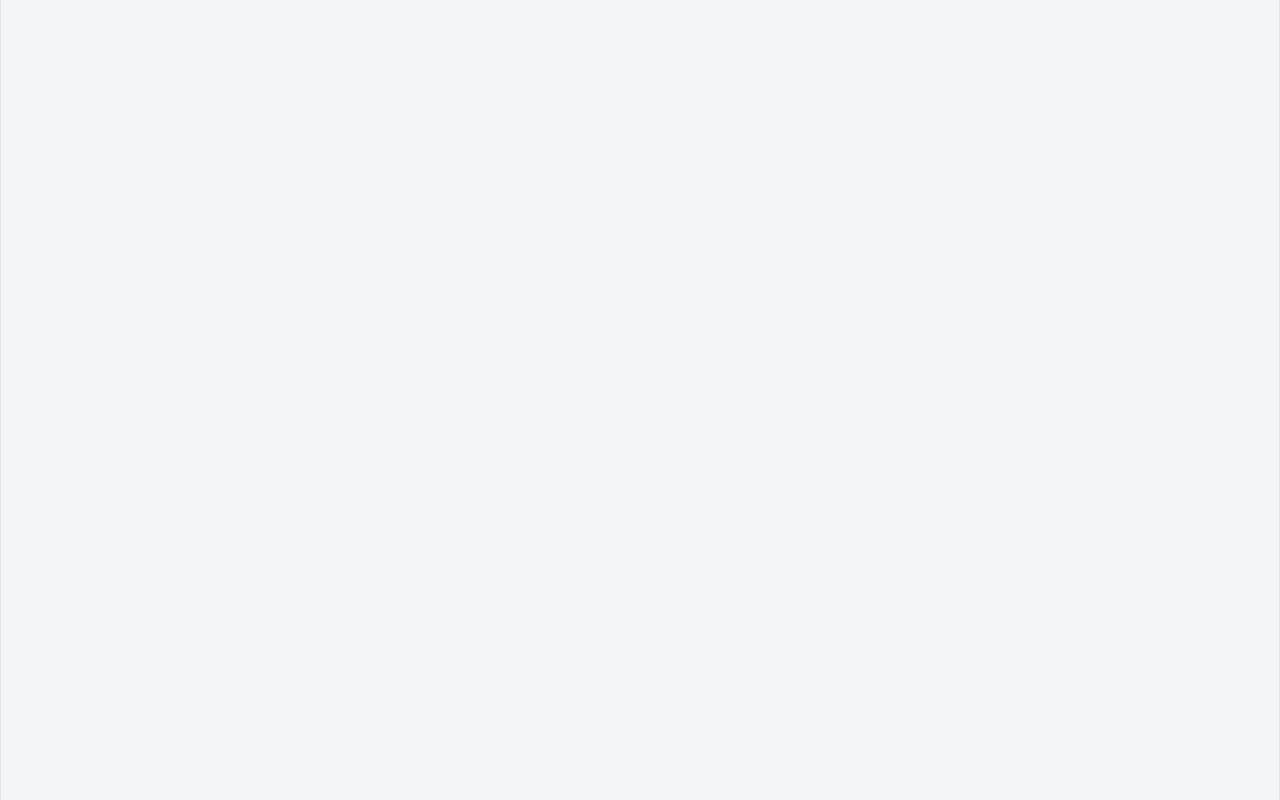
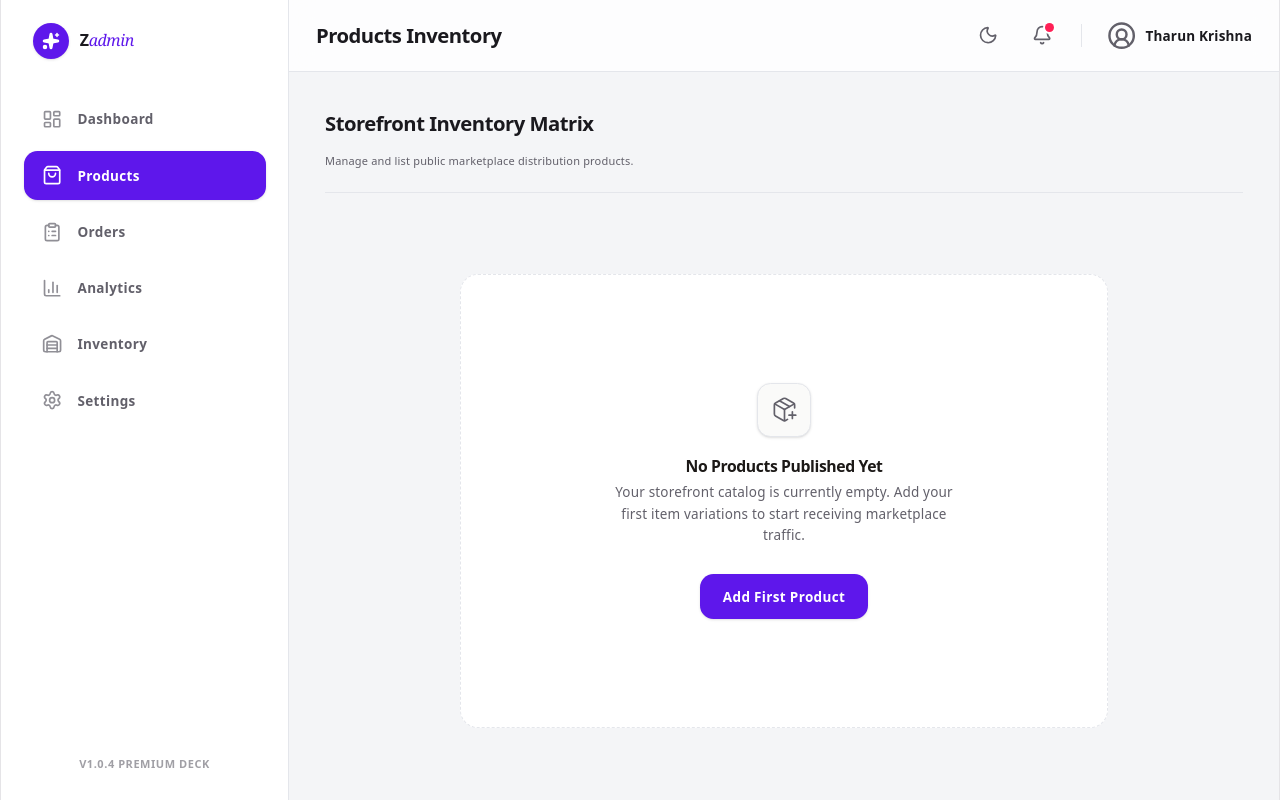
Before and after one commit to THARUN-KRSHN/Zaalima-Project-1, a React app in the folder frontend/: page /vendor/products in a window 1280 px wide. Before the commit this address had no page. Built offline with nearby package versions, Linux system fonts and the light colour scheme; the HTML template or start-up script is replaced by a standard one.

Commit message:
feat: add reusable empty states

```diff
--- a/frontend/src/App.jsx
+++ b/frontend/src/App.jsx
@@ -11,6 +11,7 @@ import VendorDashboard from "./pages/vendor/VendorDashboard";
 
 // 🌟 New Administrative Vendor Analytics Import
 import AnalyticsDashboard from "./pages/vendor/AnalyticsDashboard";
+import VendorProducts from "./pages/vendor/VendorProducts";
 
 import "./App.css";
 
@@ -34,6 +35,7 @@ function App() {
 
           {/* 🌟 New Operational Vendor Analytics Endpoint */}
           <Route path="/vendor/analytics" element={<AnalyticsDashboard />} />
+          <Route path="/vendor/products" element={<VendorProducts />} />
         </Routes>
       </div>
     </Router>
--- a/frontend/src/components/dashboard/Sidebar.jsx
+++ b/frontend/src/components/dashboard/Sidebar.jsx
@@ -11,7 +11,8 @@ export default function Sidebar({ isOpen, onClose, activeTab }) {
     // Config path blueprint structural map arrays
     const menuItems = [
         { id: 'Dashboard', label: 'Dashboard', icon: LayoutDashboard, path: '/vendor/dashboard' },
-        { id: 'Products', label: 'Products', icon: ShoppingBag, path: '#products' },
+        /* 🌟 FIX: Transformed placeholder string to point directly to your real absolute file route link path */
+        { id: 'Products', label: 'Products', icon: ShoppingBag, path: '/vendor/products' },
         { id: 'Orders', label: 'Orders', icon: ClipboardList, path: '#orders' },
         { id: 'Analytics', label: 'Analytics', icon: BarChart3, path: '/vendor/analytics' },
         { id: 'Inventory', label: 'Inventory', icon: Warehouse, path: '#inventory' },
@@ -61,7 +62,7 @@ export default function Sidebar({ isOpen, onClose, activeTab }) {
                                     key={item.id}
                                     type="button"
                                     onClick={() => {
-                                        // 🌟 Dynamic Single Page Link Dispatches
+                                        // Dynamic Single Page Link Dispatches
                                         if (item.path.startsWith('/')) {
                                             navigate(item.path);
                                         }
--- /dev/null
+++ b/frontend/src/components/empty/EmptyAnalytics.jsx
@@ -0,0 +1,21 @@
+import React from 'react';
+import { BarChartHorizontal } from 'lucide-react';
+
+export default function EmptyAnalytics() {
+    return (
+        <div className="w-full py-20 sm:py-28 px-4 rounded-2xl border border-[var(--border-light)] bg-[var(--bg-surface)] text-center flex flex-col items-center justify-center gap-4 w-full shadow-sm animate-in fade-in duration-300">
+            <div className="w-12 h-12 rounded-xl bg-stone-50 dark:bg-stone-800 text-[var(--text-muted)] flex items-center justify-center border border-[var(--border-light)] shadow-sm">
+                <BarChartHorizontal className="w-6 h-6 stroke-[1.5]" />
+            </div>
+
+            <div className="flex flex-col gap-1 max-w-xs">
+                <h4 className="text-sm font-bold text-stone-900 dark:text-white tracking-tight">
+                    Awaiting Performance Metrics Pack
+                </h4>
+                <p className="text-xs text-[var(--text-muted)] leading-relaxed font-normal">
+                    Analytical charts, revenue trajectories, and item conversion models will generate automatically as soon as your first order converts.
+                </p>
+            </div>
+        </div>
+    );
+}
--- /dev/null
+++ b/frontend/src/components/empty/EmptyOrders.jsx
@@ -0,0 +1,21 @@
+import React from 'react';
+import { ClipboardX } from 'lucide-react';
+
+export default function EmptyOrders() {
+    return (
+        <div className="w-full py-16 sm:py-24 px-4 text-center flex flex-col items-center justify-center gap-4 max-w-xl mx-auto animate-in fade-in zoom-in-95 duration-200">
+            <div className="w-12 h-12 rounded-xl bg-stone-50 dark:bg-stone-800 text-[var(--text-muted)] flex items-center justify-center border border-[var(--border-light)] shadow-sm">
+                <ClipboardX className="w-6 h-6 stroke-[1.5]" />
+            </div>
+
+            <div className="flex flex-col gap-1 max-w-xs">
+                <h4 className="text-sm font-bold text-stone-900 dark:text-white tracking-tight">
+                    No Transaction Ledger Logs
+                </h4>
+                <p className="text-xs text-[var(--text-muted)] leading-relaxed font-normal">
+                    We couldn't find any recent purchases bound to your merchant identifier node across logistics hubs.
+                </p>
+            </div>
+        </div>
+    );
+}
--- /dev/null
+++ b/frontend/src/components/empty/EmptyProducts.jsx
@@ -0,0 +1,29 @@
+import React from 'react';
+import { PackagePlus } from 'lucide-react';
+
+export default function EmptyProducts({ onAddProductSubmit }) {
+    return (
+        <div className="w-full py-16 sm:py-24 px-4 rounded-2xl border border-dashed border-[var(--border-light)] bg-[var(--bg-surface)] text-center flex flex-col items-center justify-center gap-4 max-w-xl mx-auto animate-in fade-in zoom-in-95 duration-200">
+            <div className="w-12 h-12 rounded-xl bg-stone-50 dark:bg-stone-800 text-[var(--text-muted)] flex items-center justify-center border border-[var(--border-light)] shadow-sm">
+                <PackagePlus className="w-6 h-6 stroke-[1.5]" />
+            </div>
+
+            <div className="flex flex-col gap-1 max-w-xs">
+                <h4 className="text-sm font-bold text-stone-900 dark:text-white tracking-tight">
+                    No Products Published Yet
+                </h4>
+                <p className="text-xs text-[var(--text-muted)] leading-relaxed font-normal">
+                    Your storefront catalog is currently empty. Add your first item variations to start receiving marketplace traffic.
+                </p>
+            </div>
+
+            <button
+                type="button"
+                onClick={onAddProductSubmit}
+                className="mt-2 bg-[var(--primary)] text-[var(--text-on-primary)] px-5 h-10 rounded-xl text-xs font-bold tracking-wide shadow-sm hover:bg-[var(--primary-hover)] transition-all active:scale-[0.98] focus:outline-none cursor-pointer"
+            >
+                Add First Product
+            </button>
+        </div>
+    );
+}
--- /dev/null
+++ b/frontend/src/pages/vendor/VendorProducts.jsx
@@ -0,0 +1,95 @@
+import React, { useState, useEffect } from 'react';
+import Sidebar from '../../components/dashboard/Sidebar';
+import TopBar from '../../components/dashboard/TopBar';
+import Loader from '../../components/common/Loader';
+
+// 🌟 Import your Empty state layout handler component
+import EmptyProducts from '../../components/empty/EmptyProducts';
+
+export default function VendorProducts() {
+    const [loading, setLoading] = useState(true);
+    const [isDarkMode, setIsDarkMode] = useState(false);
+    const [isSidebarOpen, setIsSidebarOpen] = useState(false);
+    const [activeTab, setActiveTab] = useState('Products');
+
+    // 🌟 This array state controls whether the page is empty or full.
+    // To test the Empty state, leave it empty: useState([])
+    const [products, setProducts] = useState([]);
+
+    useEffect(() => {
+        const timer = setTimeout(() => setLoading(false), 1000);
+        return () => clearTimeout(timer);
+    }, []);
+
+    // Simulated callback attached directly to the empty state's action trigger button
+    const handleCreateFirstProduct = () => {
+        // Automatically injects a template product row item to showcase the switch effect
+        setProducts([
+            { id: 1, name: "Anarkali Kurta Set", price: 898, stock: 14 }
+        ]);
+    };
+
+    return (
+        <div className={`${isDarkMode ? 'dark' : ''} min-h-screen w-full bg-[var(--bg-main)] flex transition-colors duration-300`}>
+
+            <Sidebar
+                isOpen={isSidebarOpen}
+                onClose={() => setIsSidebarOpen(false)}
+                activeTab="Products" // Kept locked to sync sidebar navigation
+                setActiveTab={setActiveTab}
+            />
+
+            <div className="flex-grow flex flex-col min-w-0 max-h-screen overflow-y-auto">
+                <TopBar
+                    title="Products Inventory"
+                    isDarkMode={isDarkMode}
+                    onToggleTheme={() => setIsDarkMode(!isDarkMode)}
+                    onOpenSidebar={() => setIsSidebarOpen(true)}
+                />
+
+                <main className="p-4 sm:p-6 lg:p-8 flex flex-col gap-6 w-full max-w-[1440px] mx-auto animate-in fade-in duration-300">
+
+                    {/* Workspace Header Block */}
+                    <div className="flex items-center justify-between border-b border-[var(--border-light)] pb-4 text-left">
+                        <div>
+                            <h2 className="text-sm sm:text-lg font-bold text-[var(--text-main)] tracking-tight">Storefront Inventory Matrix</h2>
+                            <p className="text-[11px] text-[var(--text-muted)] mt-0.5">Manage and list public marketplace distribution products.</p>
+                        </div>
+                    </div>
+
+                    {loading ? (
+                        <Loader variant="table" />
+                    ) : products.length === 0 ? (
+                        /* 🌟 CASE A: Content matrix is empty -> Serve Empty State placeholder */
+                        <div className="py-12 w-full">
+                            <EmptyProducts onAddProductSubmit={handleCreateFirstProduct} />
+                        </div>
+                    ) : (
+                        /* CASE B: Items exist -> Render traditional catalog table view layout */
+                        <div className="w-full overflow-x-auto rounded-xl border border-[var(--border-light)] bg-[var(--bg-surface)] p-6 text-left">
+                            <div className="flex items-center justify-between mb-4">
+                                <span className="text-xs font-bold uppercase tracking-wider text-[var(--text-muted)]">Active Listings</span>
+                                <button
+                                    onClick={() => setProducts([])}
+                                    className="text-[11px] text-rose-500 font-bold hover:underline"
+                                >
+                                    Clear all items (Test Empty View)
+                                </button>
+                            </div>
+                            <div className="divide-y divide-[var(--border-light)] text-xs font-medium">
+                                {products.map(item => (
+                                    <div key={item.id} className="py-4 flex justify-between items-center text-[var(--text-main)]">
+                                        <span className="font-bold text-stone-900 dark:text-white">{item.name}</span>
+                                        <span className="font-mono font-bold">₹{item.price}</span>
+                                        <span className="text-[var(--text-muted)]">{item.stock} units left</span>
+                                    </div>
+                                ))}
+                            </div>
+                        </div>
+                    )}
+
+                </main>
+            </div>
+        </div>
+    );
+}
```
Also changed, not shown: frontend/src/components/dashboard/RecentOrdersTable.jsx (+13 -17 lines), frontend/src/pages/vendor/AnalyticsDashboard.jsx (+22 -27 lines).
